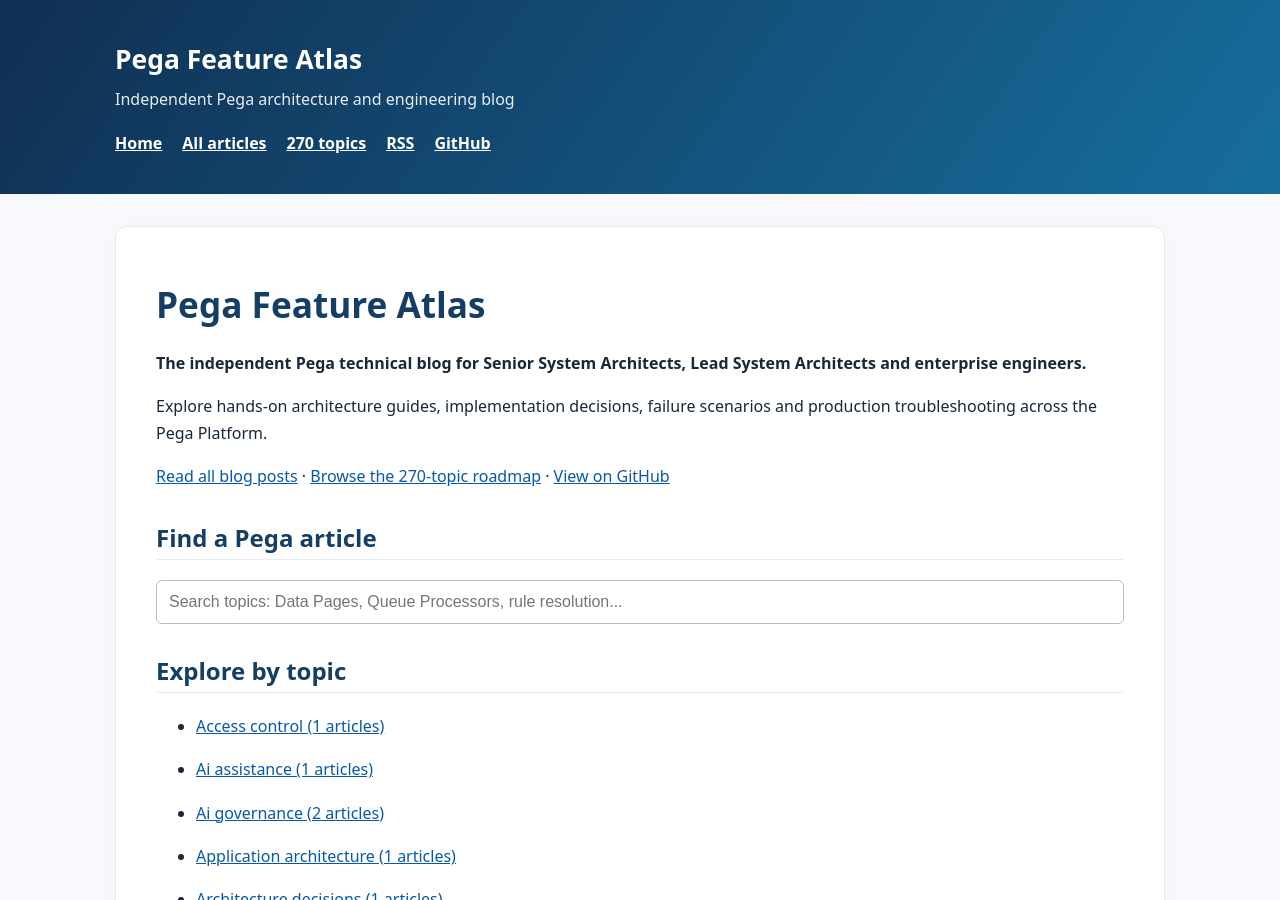
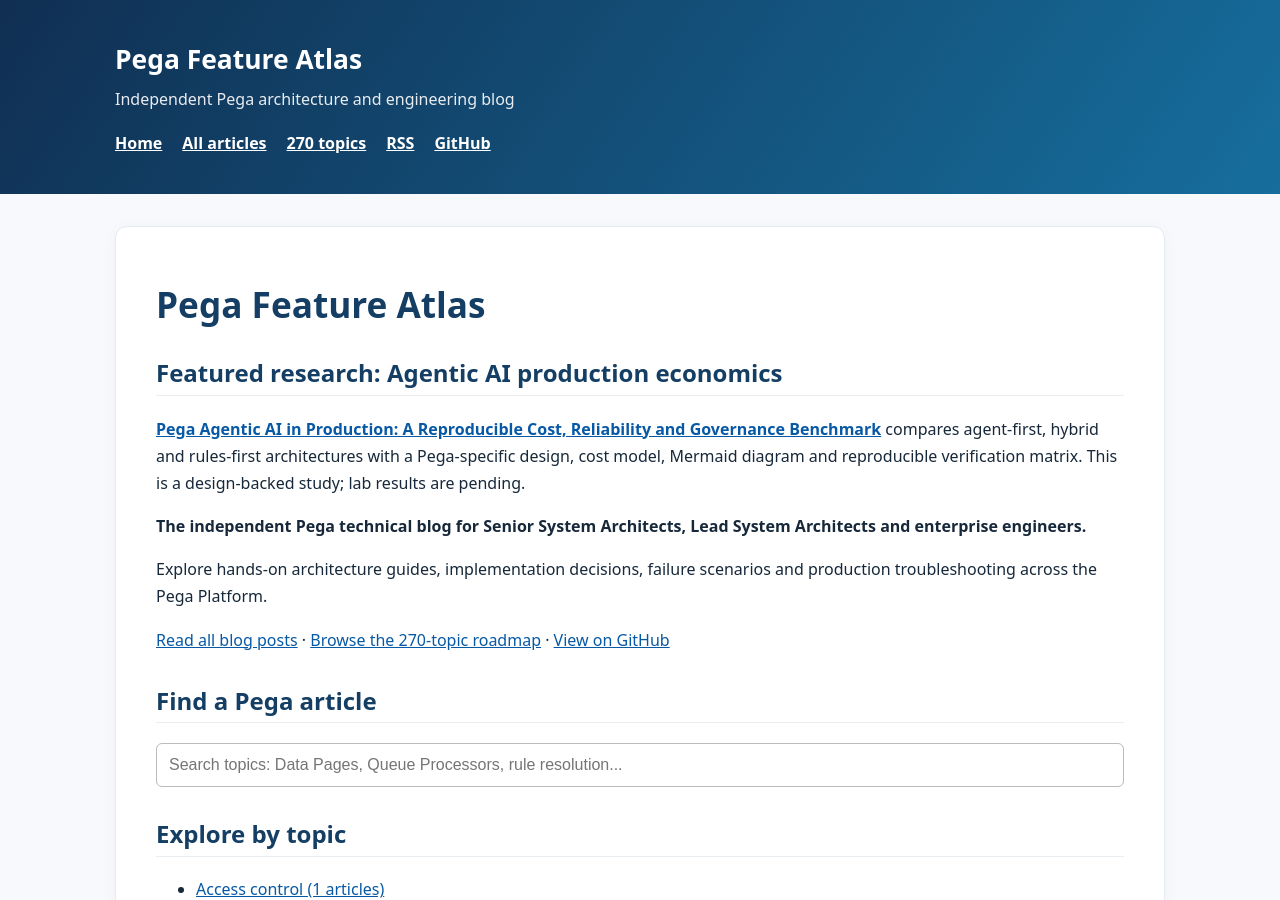
Before and after one commit to chandransandeep/pega-feature-atlas, a Jekyll site: the page built from docs/index.md, in a window 1280 px wide and 900 px high. Built offline with Jekyll 4.4.1, drawn with Linux system fonts in a browser that asks for light colours.

Commit message:
Feature agentic AI benchmark on Pega Feature Atlas homepage

```diff
--- a/docs/index.md
+++ b/docs/index.md
@@ -6,6 +6,11 @@ permalink: /
 ---
 
 # Pega Feature Atlas
+
+## Featured research: Agentic AI production economics
+
+**[Pega Agentic AI in Production: A Reproducible Cost, Reliability and Governance Benchmark]({{ '/articles/agentic-ai/pega-agentic-ai-production-cost-governance-benchmark.html' | relative_url }})** compares agent-first, hybrid and rules-first architectures with a Pega-specific design, cost model, Mermaid diagram and reproducible verification matrix. This is a design-backed study; lab results are pending.
+
 
 **The independent Pega technical blog for Senior System Architects, Lead System Architects and enterprise engineers.**
 
```
